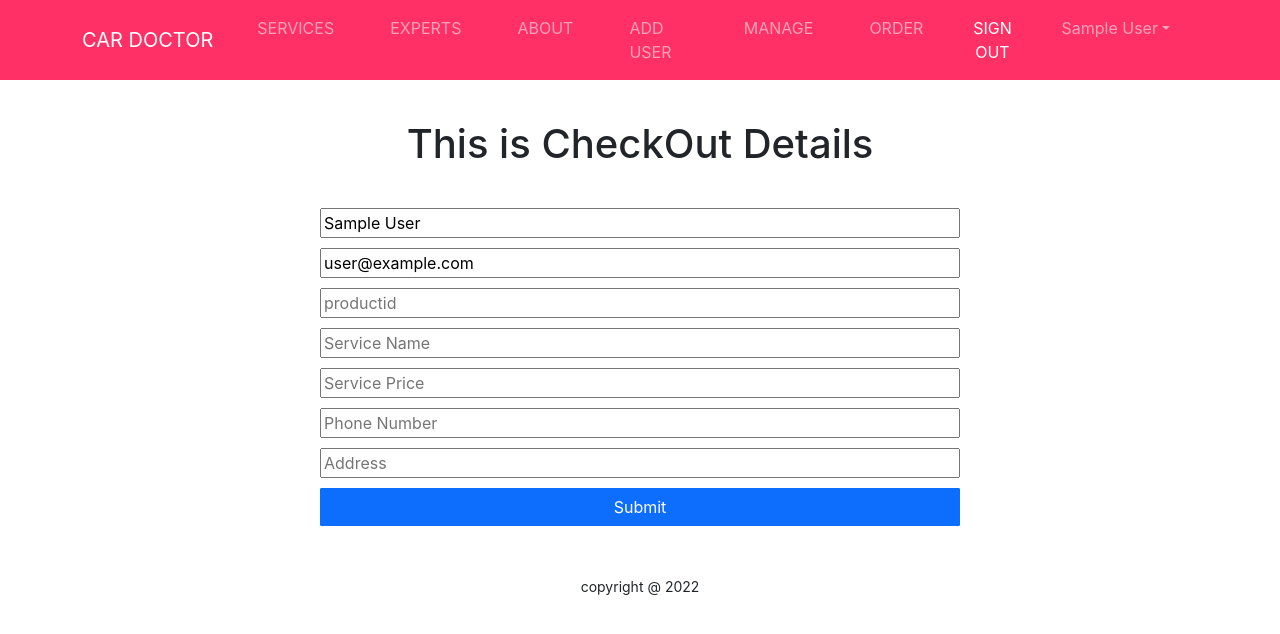
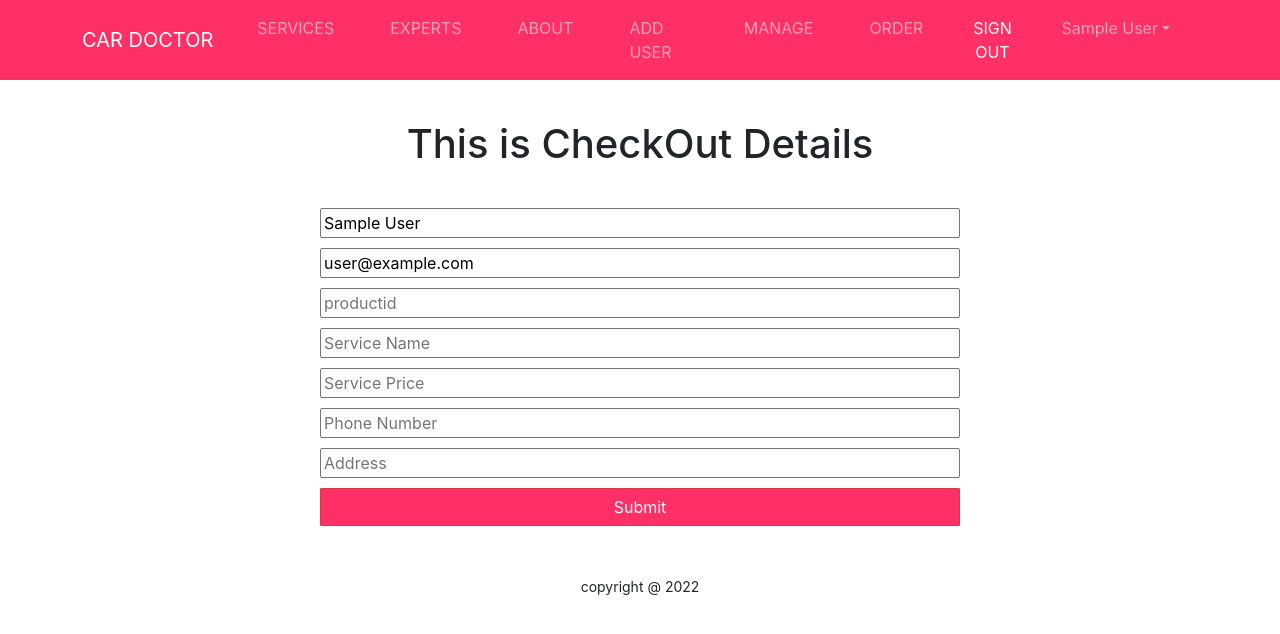
Before and after one commit to kakon-ray/Car-Doctor-Client, a React (Create React App) app: page /checkout/1 in a window 1280 px wide. Shown: the top 634 px of the page. Built offline with nearby package versions, Linux system fonts and the light colour scheme; no server answers; sample sign-in values are in the browser's storage.

Commit message:
checkout details page

```diff
--- a/src/Pages/Home/CheckOutDetails/CheckOutDetails.js
+++ b/src/Pages/Home/CheckOutDetails/CheckOutDetails.js
@@ -112,7 +112,7 @@ const CheckOutDetails = () => {
         />
         <input type="text" name="address" placeholder="Address" />
 
-        <input className="btn btn-primary" type="submit" value="Submit" />
+        <input className="btn btn-danger" type="submit" value="Submit" />
       </form>
     </div>
   );
```
